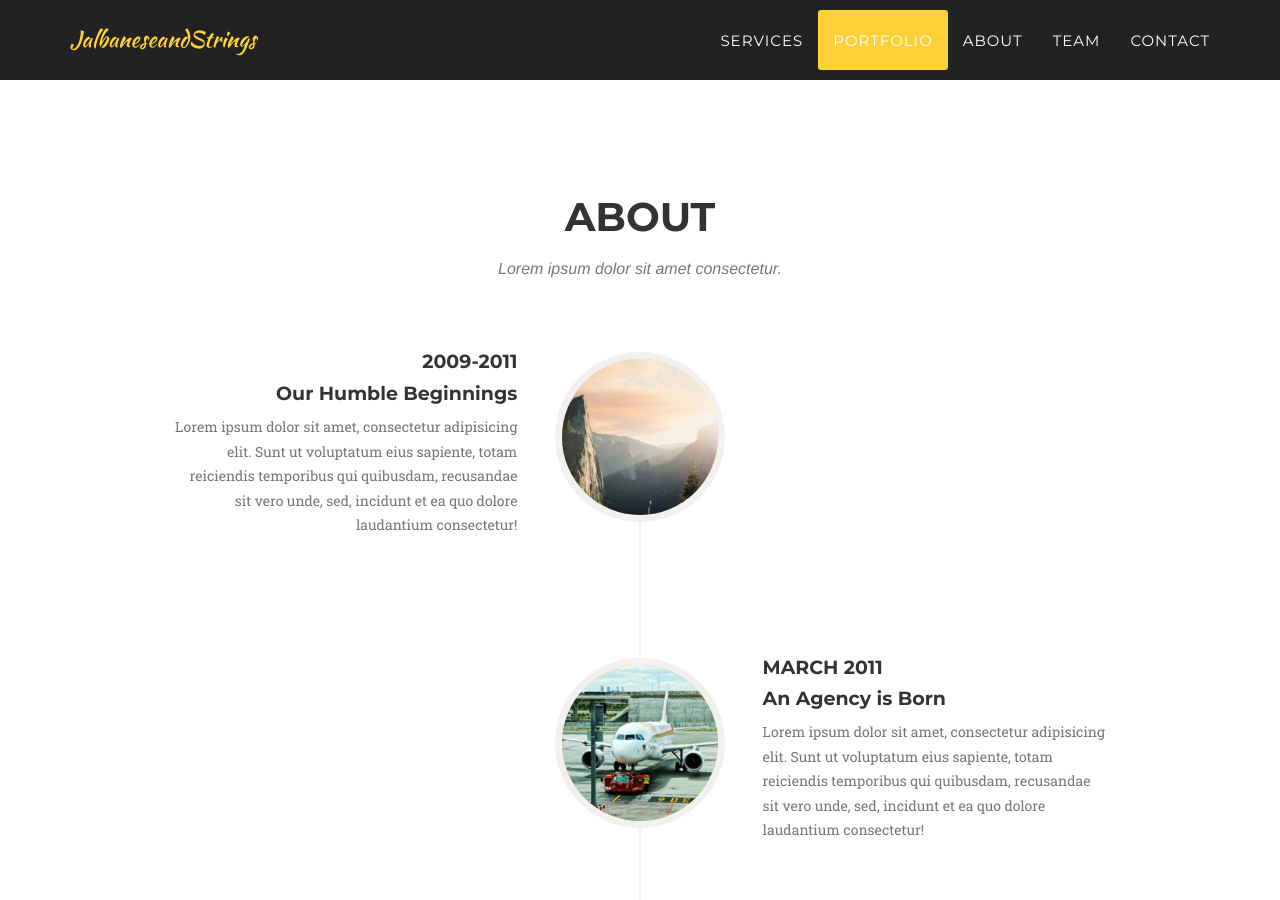
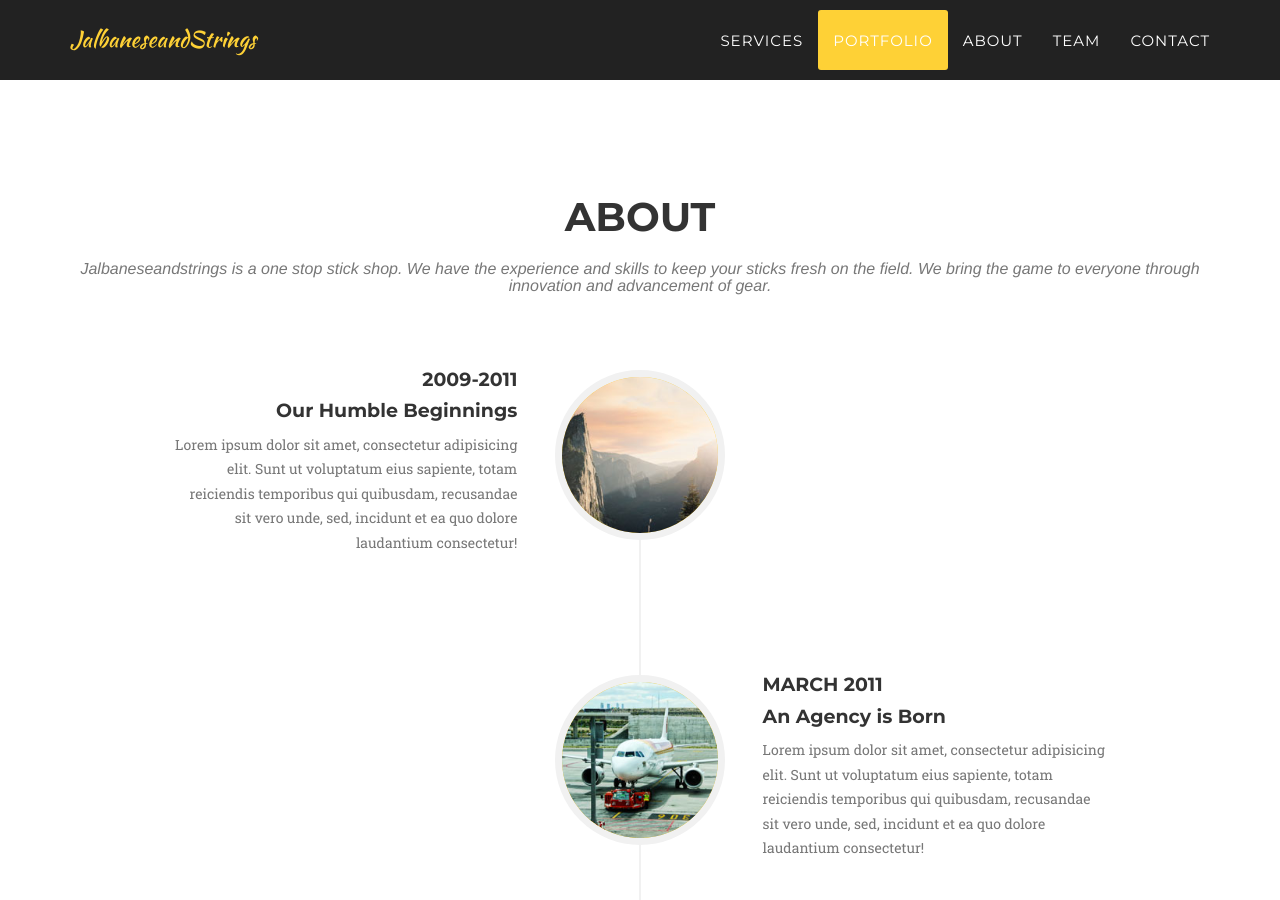
Before and after one commit to JalbaneseandStrings/JalbaneseandStrings.github.io, a Jekyll site: the page built from index.html, in a window 1280 px wide and 900 px high, scrolled down 2661 px. Built offline with Jekyll 4.4.1, drawn with Linux system fonts in a browser that asks for light colours; some web fonts are replaced.

Commit message:
updated about subtitle

```diff
--- a/_includes/about.html
+++ b/_includes/about.html
@@ -4,7 +4,7 @@
             <div class="row">
                 <div class="col-lg-12 text-center">
                     <h2 class="section-heading">About</h2>
-                    <h3 class="section-subheading text-muted">Lorem ipsum dolor sit amet consectetur.</h3>
+                    <h3 class="section-subheading text-muted">Jalbaneseandstrings is a one stop stick shop. We have the experience and skills to keep your sticks fresh on the field. We bring the game to everyone through innovation and advancement of gear.</h3>
                 </div>
             </div>
             <div class="row">
```
